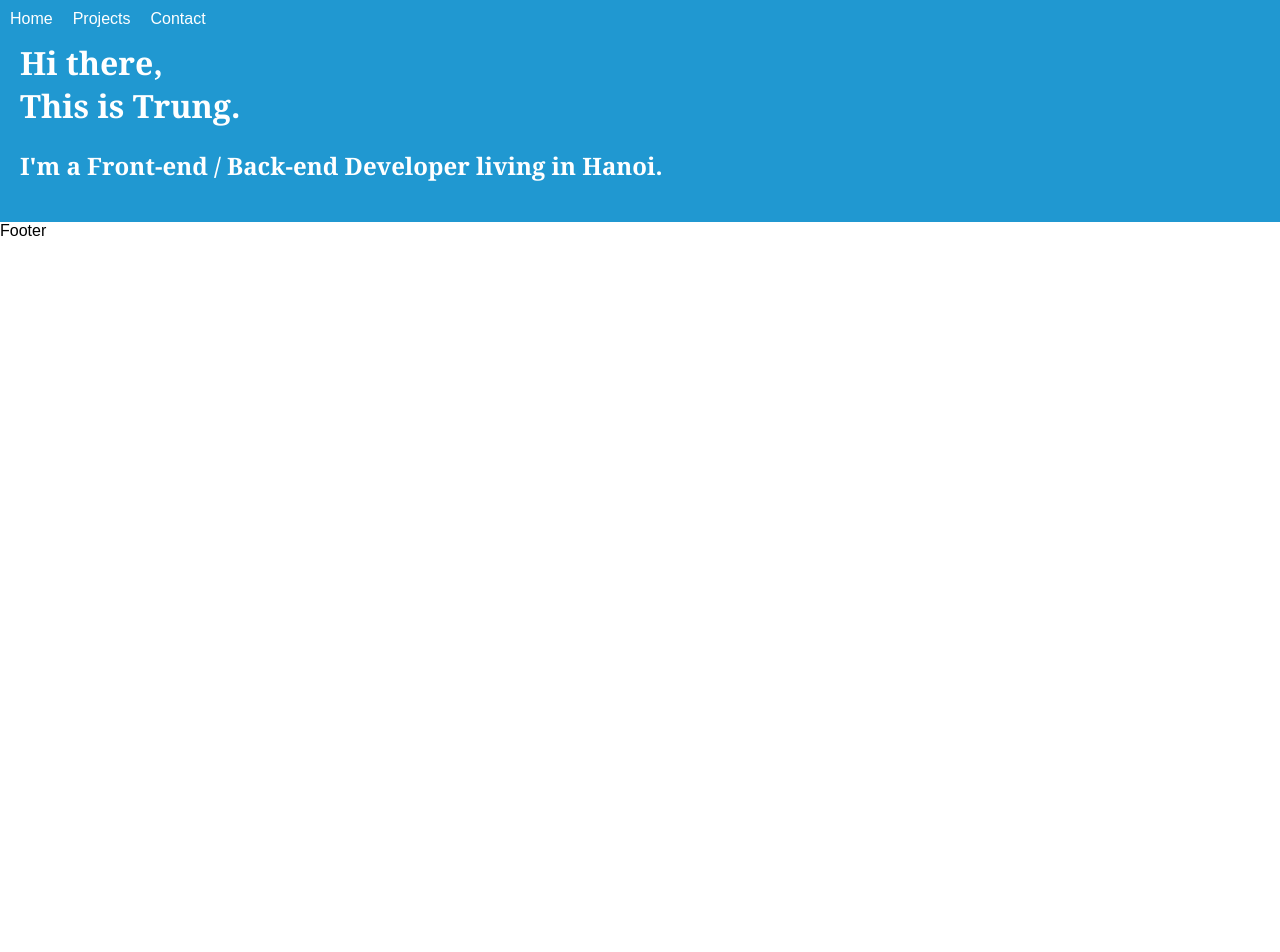
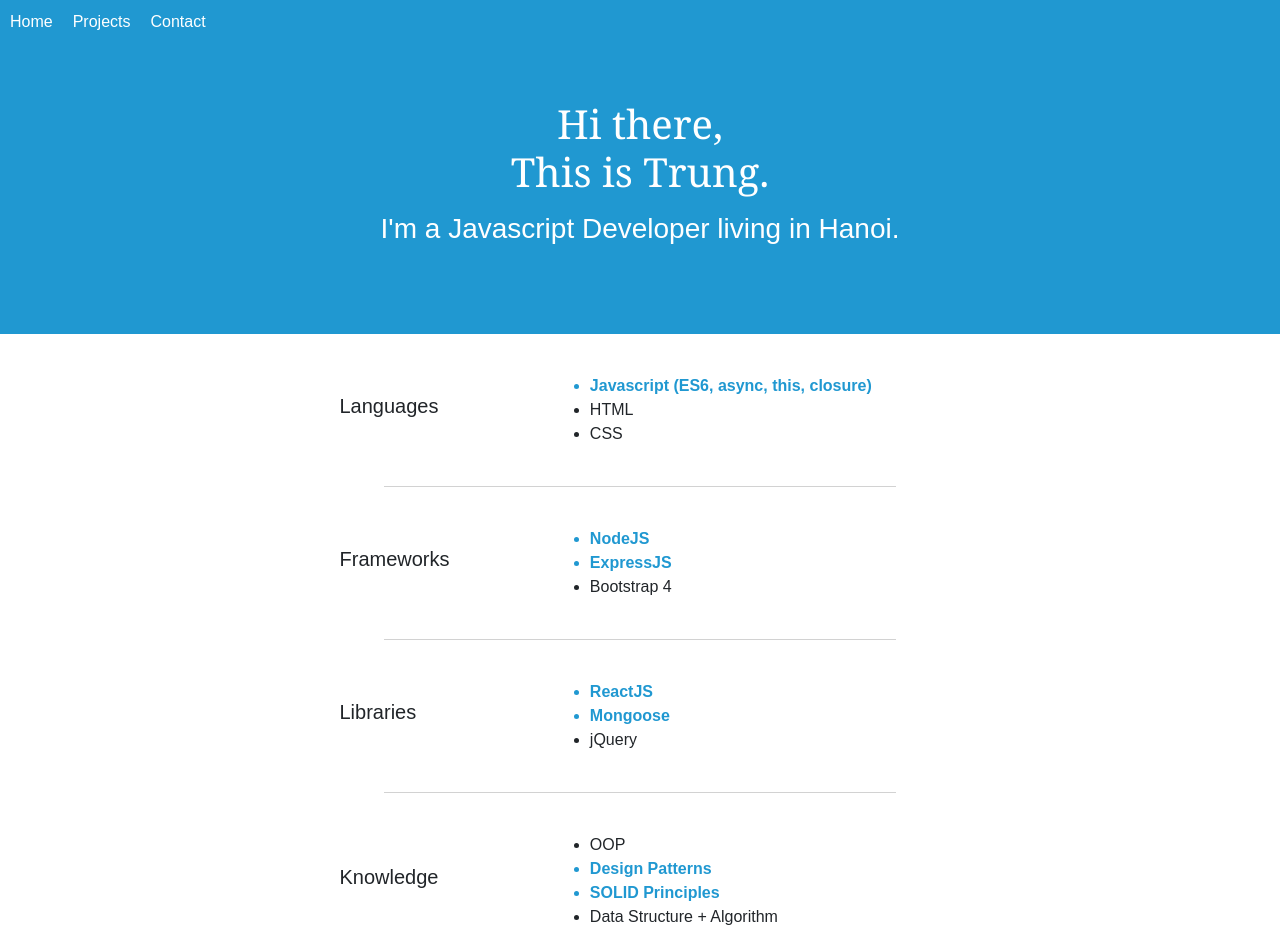
Before and after one commit to trunghq3101/personal-site, a React (Create React App) app: page /home in a window 1280 px wide. Shown: the top 952 px of the page. Before the commit the page ends 800 px from the top, so only its background shows below. Built offline with nearby package versions, Linux system fonts and the light colour scheme.

Commit message:
update full info home page

```diff
--- a/public/index.css
+++ b/public/index.css
@@ -2,10 +2,14 @@ body {
     margin: 0;
 }
 
-h1, h2, h3, h4, h5 {
-    font-family: Georgia, 'Times New Roman', Times, serif
+h1 {
+    font-family: Georgia, 'Times New Roman', Times, serif;
+    font-weight: lighter;
+    margin-top: 0;
+    margin-bottom: 1rem;
 }
 
-p, span, div, a {
-    font-family: Arial, Helvetica, sans-serif
+h2, h3, h4, h5, p, span, div, a {
+    font-family: Arial, Helvetica, sans-serif;
+    font-weight: lighter;
 }
--- a/public/index.html
+++ b/public/index.html
@@ -1,5 +1,6 @@
 <!DOCTYPE html>
 <html lang="en">
+
 <head>
   <meta charset="utf-8">
   <link rel="shortcut icon" href="%PUBLIC_URL%/favicon.ico">
@@ -19,9 +20,12 @@
       work correctly both with client-side routing and a non-root public URL.
       Learn how to configure a non-root public URL by running `npm run build`.
     -->
+  <link rel="stylesheet" href="https://maxcdn.bootstrapcdn.com/bootstrap/4.0.0/css/bootstrap.min.css" integrity="sha384-Gn5384xqQ1aoWXA+058RXPxPg6fy4IWvTNh0E263XmFcJlSAwiGgFAW/dAiS6JXm"
+    crossorigin="anonymous">
   <link rel="stylesheet" href="%PUBLIC_URL%/index.css">
   <title>Trung . Programming Things</title>
 </head>
+
 <body>
   <noscript>
     You need to enable JavaScript to run this app.
@@ -38,4 +42,5 @@
       To create a production bundle, use `npm run build` or `yarn build`.
     -->
 </body>
+
 </html>
--- a/src/components/navBar/NavBar.module.css
+++ b/src/components/navBar/NavBar.module.css
@@ -1,7 +1,6 @@
 .NavBar {
     display: flex;
-    position: fixed;
-    z-index: 1;
+    background-color: #2098D1;
 }
 
 .NavItem {
--- a/src/components/pages/Home.jsx
+++ b/src/components/pages/Home.jsx
@@ -1,13 +1,84 @@
 import React from 'react'
 import Hero from '../sections/hero/Hero';
+import SimpleSection from '../sections/simpleSection/SimpleSection';
+import TwoCols from '../twoCols/TwoCols';
+import styles from './Home.module.css'
 
 export default (props) => {
     return (
-        <main>
+        <main className={styles.Main}>
             <Hero>
                 <h1>Hi there,<br />This is Trung.</h1>
-                <h2>I'm a Front-end / Back-end Developer living in Hanoi.</h2>
+                <h3>I'm a Javascript Developer living in Hanoi.</h3>
             </Hero>
+            <SimpleSection>
+                <TwoCols
+                    left={
+                        <h5>Languages</h5>
+                    }
+                    right={
+                        <ul>
+                            <li className={styles.Standout}>Javascript (ES6, async, this, closure)</li>
+                            <li>HTML</li>
+                            <li>CSS</li>
+                        </ul>
+                    } />
+            </SimpleSection>
+            <SimpleSection>
+                <TwoCols
+                    left={
+                        <h5>Frameworks</h5>
+                    }
+                    right={
+                        <ul>
+                            <li className={styles.Standout}>NodeJS</li>
+                            <li className={styles.Standout}>ExpressJS</li>
+                            <li>Bootstrap 4</li>
+                        </ul>
+                    }
+                />
+            </SimpleSection>
+            <SimpleSection>
+                <TwoCols
+                    left={
+                        <h5>Libraries</h5>
+                    }
+                    right={
+                        <ul>
+                            <li className={styles.Standout}>ReactJS</li>
+                            <li className={styles.Standout}>Mongoose</li>
+                            <li>jQuery</li>
+                        </ul>
+                    }
+                />
+            </SimpleSection>
+            <SimpleSection>
+                <TwoCols
+                    left={
+                        <h5>Knowledge</h5>
+                    }
+                    right={
+                        <ul>
+                            <li>OOP</li>
+                            <li className={styles.Standout}>Design Patterns</li>
+                            <li className={styles.Standout}>SOLID Principles</li>
+                            <li>Data Structure + Algorithm</li>
+                        </ul>
+                    } />
+            </SimpleSection>
+            <SimpleSection>
+                <TwoCols
+                    left={
+                        <h5>Experience with</h5>
+                    }
+                    right={
+                        <ul>
+                            <li className={styles.Standout}>Git</li>
+                            <li className={styles.Standout}>REST API</li>
+                            <li className={styles.Standout}>NGINX server</li>
+                        </ul>
+                    } />
+            </SimpleSection>
         </main>
     )
 }
--- /dev/null
+++ b/src/components/pages/Home.module.css
@@ -0,0 +1,12 @@
+.Main {
+    background-color: white;
+}
+
+.Standout {
+    color: #2098D1;
+    font-weight: 600;
+}
+
+.Main ul {
+    margin-bottom: 0;
+}
--- a/src/components/pages/Projects.jsx
+++ b/src/components/pages/Projects.jsx
@@ -1,9 +1,26 @@
 import React from 'react'
+import Hero from '../sections/hero/Hero'
+import SimpleSection from '../sections/simpleSection/SimpleSection'
 
 export default (props) => {
     return (
-        <div>
-            <h1>Below are some of my recent works.</h1>
-        </div>
+        <React.Fragment>
+            <Hero>
+                <h1>My projects</h1>
+            </Hero>
+            <SimpleSection>
+                <h3><a href="https://shop-app-trunghq.herokuapp.com" target="_blank">Online Shop Manage App</a></h3>
+                <h5>Tech Stack:</h5>
+                <p>
+                    <ul>
+                        <li>Server: ExpressJS</li>
+                        <li>View: Pug engine, HTML, CSS, jQuery, AJAX</li>
+                        <li>Database: MongoDB + Mongoose</li>
+                        <li>User Authentication: PassportJS, JWT</li>
+                        <li>Other modules: Async, </li>
+                    </ul>
+                </p>
+            </SimpleSection>
+        </React.Fragment>
     )
 }
--- a/src/components/sections/hero/Hero.jsx
+++ b/src/components/sections/hero/Hero.jsx
@@ -2,7 +2,7 @@ import React from 'react'
 import styles from './Hero.module.css'
 
 export default (props) => (
-    <div className={styles.Hero}>
+    <section className={styles.Hero}>
         {props.children}
-    </div>
+    </section>
 )
--- a/src/components/sections/hero/Hero.module.css
+++ b/src/components/sections/hero/Hero.module.css
@@ -1,5 +1,6 @@
 .Hero {
     background-color: #2098D1;
-    padding: 20px;
     color: white;
+    text-align: center;
+    padding: 10vh 3vh;
 }
--- /dev/null
+++ b/src/components/sections/simpleSection/SimpleSection.jsx
@@ -0,0 +1,12 @@
+import React from 'react'
+import styles from './SimpleSection.module.css'
+
+export default (props) => (
+    <React.Fragment>
+        <section className={styles.SimpleSection}>
+            {props.children}
+        </section>
+        <div className={styles.Divider}>
+        </div>
+    </React.Fragment>
+)
--- /dev/null
+++ b/src/components/sections/simpleSection/SimpleSection.module.css
@@ -0,0 +1,14 @@
+.SimpleSection {
+    padding: 5vh 3vh;
+    display: flex;
+    flex-direction: column;
+    justify-content: center;
+    background-color: white;
+}
+
+.Divider {
+    width: 40%;
+    height: 1px;
+    background-color: #d2d2d2;
+    margin: auto;
+}
--- /dev/null
+++ b/src/components/twoCols/TwoCols.jsx
@@ -0,0 +1,12 @@
+import React from 'react'
+
+export default (props) => (
+    <div className="row justify-content-center align-items-center">
+        <div className="col-4 col-sm-2">
+            {props.left}
+        </div>
+        <div className="col-8 col-sm-4">
+            {props.right}
+        </div>
+    </div>
+)
```
Lines whose indentation alone changed are shown as unchanged.
